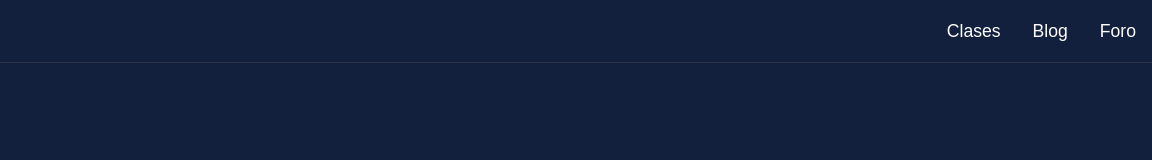
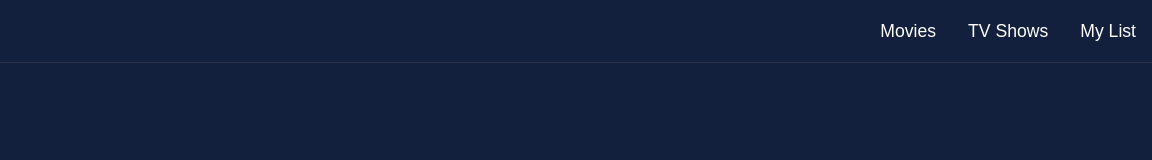
Before and after one commit to hechulu/simple-responsive-menu-css, a plain HTML site: page index.html in a window 1280 px wide. Shown: the full height of the page, 128-1280 px from the left. Drawn offline with Linux system fonts and the light colour scheme.

Commit message:
update menu

```diff
--- a/index.html
+++ b/index.html
@@ -31,9 +31,9 @@
           <img src="images/small_logo.png" alt="" class="small_logo" />
           <img src="images/big_logo.png" alt="" class="big_logo" />
         </li>
-        <li><a href="#">Clases</a></li>
-        <li><a href="#">Blog</a></li>
-        <li><a href="#">Foro</a></li>
+        <li><a href="#">Movies</a></li>
+        <li><a href="#">TV Shows</a></li>
+        <li><a href="#">My List</a></li>
       </ul>
     </nav>
   </body>
```
